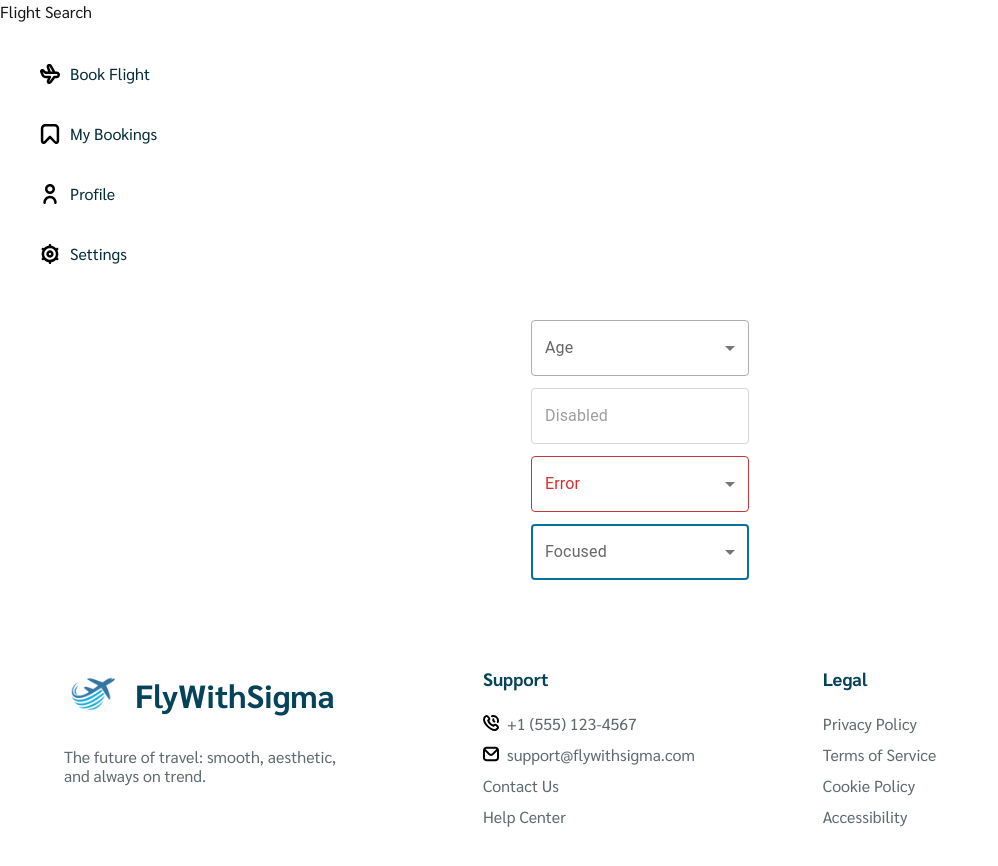
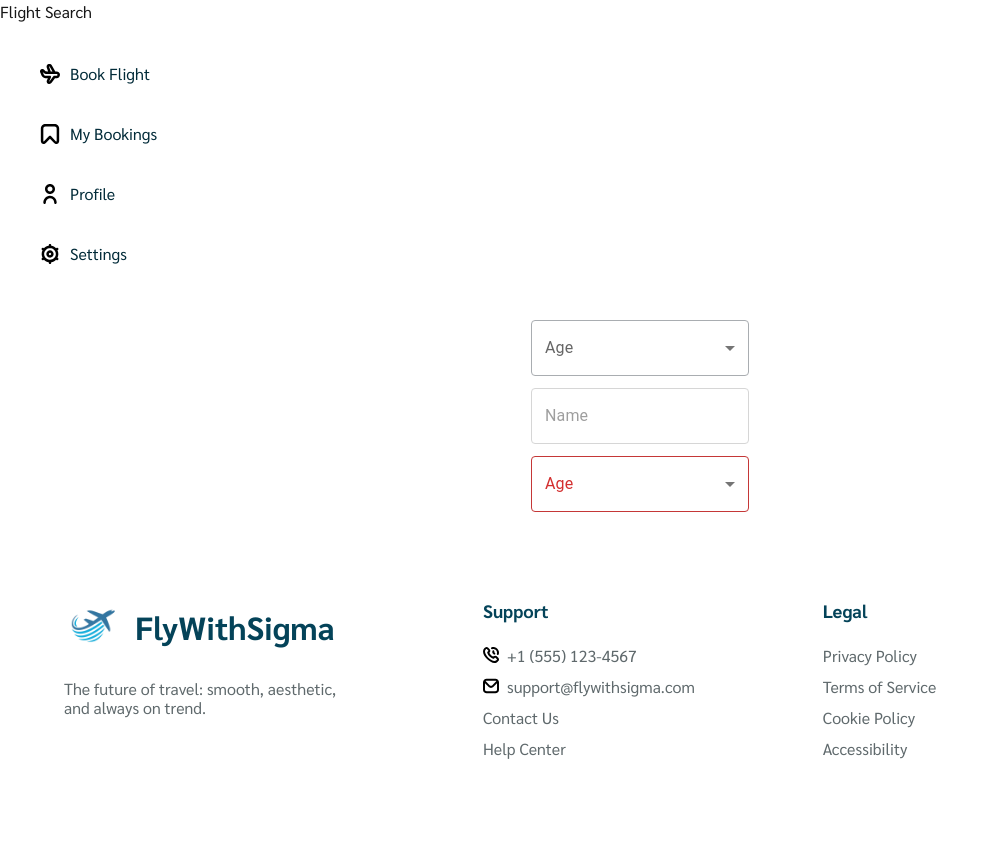
Before and after one commit to Mysterioucz/Se-Project, a Next.js app in the folder frontend/: page /flights/search in a window 1280 px wide. Shown: the top 866 px of the page, without its empty margins (0-998 px from the left). After the commit the page ends 800 px from the top, so only its background shows below. Built offline with nearby package versions, Linux system fonts and the light colour scheme.

Commit message:
feat/add-style-to-select-components

```diff
--- a/frontend/src/app/flights/search/page.tsx
+++ b/frontend/src/app/flights/search/page.tsx
@@ -10,6 +10,10 @@ export default function Page() {
     const [age, setAge] = useState('');
     const [error, setError] = useState(false);
     const [disabled, setDisabled] = useState(false);
+
+    const [name, setName] = useState('');
+    const [error1, setError1] = useState(false);
+    const [disabled1, setDisabled1] = useState(false);
 
     return (
         <div>
@@ -36,9 +40,9 @@ export default function Page() {
                 helperText={error ? "This field is required" : ""}
                 />
                 <BasicSelect
-                    label="Disabled"
-                    value={age}
-                    onChange={(e) => setAge(e.target.value)}
+                    label="Name"
+                    value={name}
+                    onChange={(e) => setName(e.target.value)}
                     options={[
                         { label: "Ten", value: "10" },
                         { label: "Twenty", value: "20" },
@@ -48,7 +52,7 @@ export default function Page() {
                     helperText={error ? "This field is required" : ""}
                 />
                 <BasicSelect
-                    label="Error"
+                    label="Age"
                     value={age}
                     onChange={(e) => setAge(e.target.value)}
                     options={[
@@ -59,18 +63,6 @@ export default function Page() {
                     state="error"
                     helperText={error ? "This field is required" : ""}
                 />
-                <BasicSelect
-                    label="Focused"
-                    value={age}
-                    onChange={(e) => setAge(e.target.value)}
-                    options={[
-                        { label: "Ten", value: "10" },
-                        { label: "Twenty", value: "20" },
-                        { label: "Thirty", value: "30" },
-                    ]}
-                    state="focused"
-                    helperText={error ? "This field is required" : ""}
-                />
             </div>
             {/* Example footer*/}
             <Footer />
--- a/frontend/src/components/select/select.tsx
+++ b/frontend/src/components/select/select.tsx
@@ -34,15 +34,35 @@ export default function BasicSelect({
   state = "enabled",
   helperText,
 }: BasicSelectProps) {
-  const isError = state === "error";
+  // Local error state: initialized from prop and resynced when prop changes.
+  // We clear this local error when user selects something.
+  const [internalError, setInternalError] = React.useState<boolean>(
+    state === "error"
+  );
+
+  React.useEffect(() => {
+    setInternalError(state === "error");
+  }, [state]);
+
   const isDisabled = state === "disabled";
+
+  const handleChange = (
+    event: SelectChangeEvent<string>,
+    child: React.ReactNode
+  ) => {
+    // clear local error when user selects a new value
+    if (internalError) {
+      setInternalError(false);
+    }
+    onChange(event, child);
+  };
 
   return (
     <div className="flex w-[250px] h-[56px] p-4 items-center gap-3">
       <FormControl
         fullWidth
-        error={state === "error"}
-        disabled={state === "disabled"}
+        error={internalError}
+        disabled={isDisabled}
         sx={{
           "& .MuiOutlinedInput-root": {
             borderRadius: "var(--Radius-sm, 4px)",
@@ -50,17 +70,12 @@ export default function BasicSelect({
             "& fieldset": {
               border: "var(--Elevation-sm, 1px) solid var(--Gray-200, #A9ADB1)",
             },
-            ...(state === "hover" && {
-              "& fieldset": {
-                borderColor: "var(--Gray-400, #5F696C)",
-              },
-            }),
-            ...(state === "focused" && {
-              "& fieldset": {
-                borderColor: "var(--Gray-400, #067399)",
-                borderWidth: 2,
-              },
-            }),
+            // use MUI's focused class so we override the default blue
+            "&.Mui-focused fieldset": {
+              border:
+                "var(--Elevation-sm-md, 2px) solid var(--Primary-600, #067399)",
+            },
+            // MUI applies .Mui-error when FormControl's error prop is true
             "&.Mui-error fieldset": {
               borderColor: "var(--Error-main, #C53737)",
             },
@@ -71,14 +86,36 @@ export default function BasicSelect({
           },
         }}
       >
-        <InputLabel>{label}</InputLabel>
-        <Select value={value} onChange={onChange} label={label}>
+        <InputLabel
+          sx={{
+            color: internalError ? "#5F696C" : undefined,
+            "&.Mui-focused": {
+              color: internalError ? "#5F696C" : "#022B39", // blue-green when focused, unless error
+            },
+          }}
+        >
+          {label}
+        </InputLabel>
+
+        <Select
+          value={value}
+          onChange={handleChange}
+          label={label}
+          sx={{
+            "& .MuiSelect-icon": {
+              color: isDisabled ? "#A9ADB1" : undefined,
+              opacity: isDisabled ? 0.6 : 1,
+              display: "block",
+            },
+          }}
+        >
           {options.map((opt) => (
             <MenuItem key={opt.value} value={opt.value}>
               {opt.label}
             </MenuItem>
           ))}
         </Select>
+
         {helperText && <FormHelperText>{helperText}</FormHelperText>}
       </FormControl>
     </div>
```
